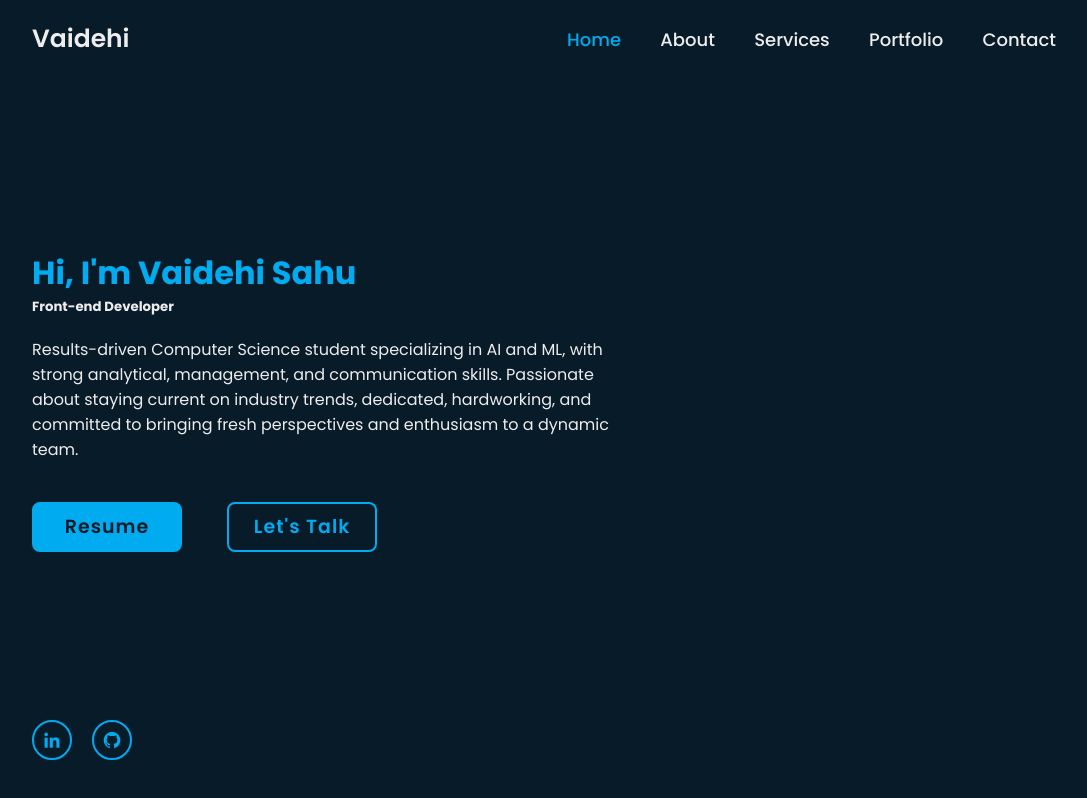
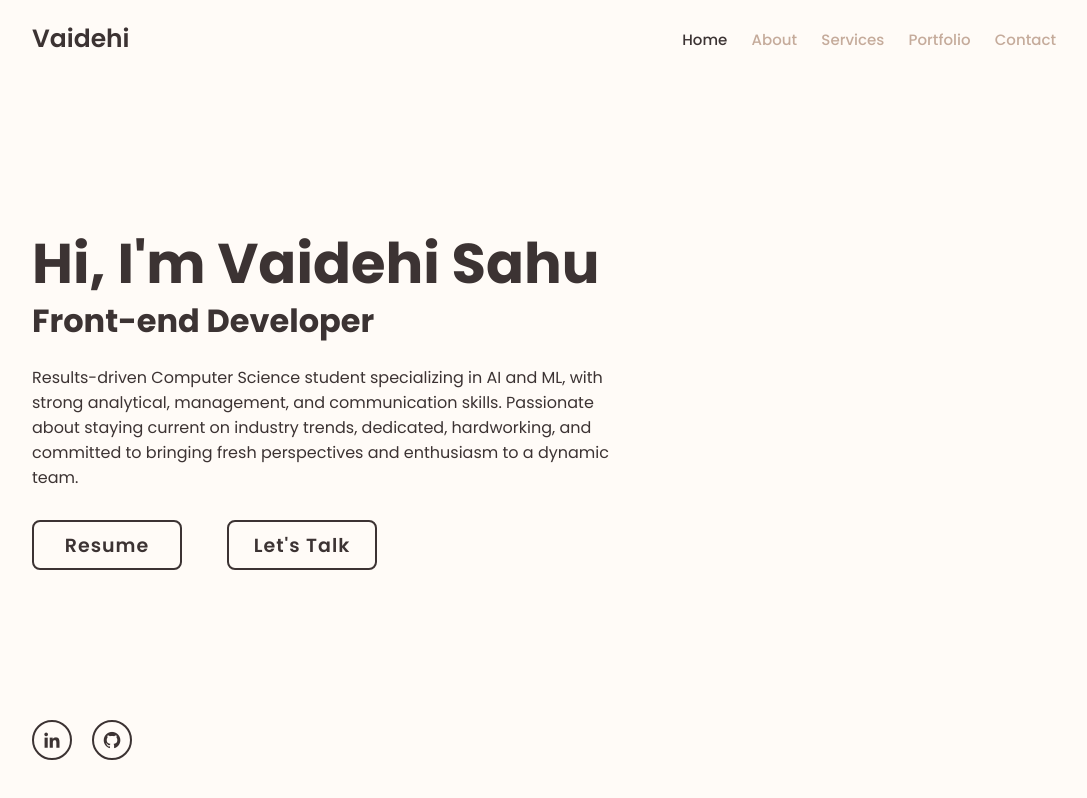
Before and after one commit to Vaidehis3007/Web-Development-Projects, a plain HTML site: page Level 1- Task1/Portfolio/index.html in a window 1280 px wide. Shown: the whole page, without its empty margins (96-1183 px from the left). Drawn offline with nearby package versions, Linux system fonts and the light colour scheme.

Commit message:
updated style.css

```diff
--- a/Level 1- Task1/Portfolio/style.css
+++ b/Level 1- Task1/Portfolio/style.css
@@ -9,8 +9,8 @@
 }
 
 body {
-    background: #081b29;
-    color: #ededed
+    background: #fffbf7;
+    color: #3c3333;
 }
 
 .header{
@@ -27,24 +27,37 @@ body {
 }
 
 .logo{
+    position: relative;
     font-size: 25px;
-    color: #ededed;
+    color: #3c3333;
     text-decoration: none;
     font-weight: 600;
 }
 
+.logo::before{
+    content: '';
+    position: absolute;
+    top: 0;
+    right: 0;
+    width: 100%;
+    height: 100%;
+    background: #fffbf7;
+    animation: showRight 1s ease forwards;
+    animation-delay: .4s;
+}
+
 .navbar a {
-    font-size: 18px;
-    color: #ededed;
+    font-size: 15px;
+    color: #c5ab9b;
     text-decoration: none;
     font-weight: 500;
-    margin-left: 35px;
+    margin-left: 20px;
     transition: 3s;
 }
 
 .navbar a:hover,
 .navbar a.active {
-    color: #00abf0;
+    color: #3c3333;
 }
 
 .home {
@@ -61,28 +74,81 @@ body {
     max-width: 600px;
 }
 
-.home-content h1 {
+.home-content h3 {
+    position: relative;
     font-size: 56px;
     font-weight: 700;
     line-height: 1.2;
 }
 
-.home-content h3 {
+.home-content h3::before{
+    content: '';
+    position: absolute;
+    top: 0;
+    right: 0;
+    width: 100%;
+    height: 100%;
+    background: #fffbf7;
+    animation: showRight 1s ease forwards;
+    animation-delay: 1s;
+}
+
+.home-content h5 {
+    position: relative;
     font-size: 32px;
     font-weight: 700;
-    color: #00abf0;
+    color: #3c3333;
+}
+
+.home-content h5::before{
+    content: '';
+    position: absolute;
+    top: 0;
+    right: 0;
+    width: 100%;
+    height: 100%;
+    background: #fffbf7;
+    animation: showRight 1s ease forwards;
+    animation-delay: 1.3s;
 }
 
 .home-content p {
+    position: relative;
     font-size: 16px;
-    margin: 20px 0 40px;
+    margin: 20px 0 30px;
+}
+
+.home-content p::before{
+    content: '';
+    position: absolute;
+    top: 0;
+    right: 0;
+    width: 100%;
+    height: 100%;
+    background: #fffbf7;
+    animation: showRight 1s ease forwards;
+    animation-delay: 1.6s;
 }
 
 .home-content .btn-box{
+    position: relative;
     display: flex;
     justify-content: space-between;
     width: 345px;
     height: 50px;
+}
+
+.home-content .btn-box::before{
+    content: '';
+    position: absolute;
+    top: 0;
+    right: 0;
+    width: 100%;
+    height: 100%;
+    background: #fffbf7;
+    animation: showRight 1s ease forwards;
+    animation-delay: 1.9s;
+    z-index: 2;
 }
 
 .btn-box a {
@@ -92,11 +158,11 @@ body {
     align-items: center;
     width: 150px;
     height: 100%;
-    background: #00abf0;
-    border: 2px solid #00abf0;
+    background: #fffbf7;
+    border: 2px solid #3c3333;
     border-radius:  8px;
     font-size: 19px;
-    color: #081b29;
+    color: #3c3333;
     text-decoration: none;
     font-weight: 600;
     letter-spacing: 1px;
@@ -106,20 +172,20 @@ body {
 }
 
 .btn-box a:hover{
-    color: #00abf0;
+    color: #3c3333;
 }
 
 .btn-box a:nth-child(2) {
     background: transparent;
-    color: #00abf0;
+    color: #3c3333;
 }
 
 .btn-box a:nth-child(2):hover{
-    color: #081b29;
+    color: #3c3333;
 }
 
 .btn-box a:nth-child(2)::before{
-    background: #00abf0;
+    background: #c5ab9b;
 }
 
 .btn-box a::before {
@@ -129,7 +195,7 @@ body {
     left: 0;
     width: 0;
     height: 100%;
-    background: #081b29;
+    background: #c5ab9b;
     z-index: -1;
     transition: .5s;
 }
@@ -146,6 +212,19 @@ body {
     justify-content: space-between;
 }
 
+.home-sci::before{
+    content: '';
+    position: absolute;
+    top: 0;
+    right: 0;
+    width: 100%;
+    height: 100%;
+    background: #fffbf7;
+    animation: showRight 1s ease forwards;
+    animation-delay: 2.5s;
+    z-index: 2;
+}
+
 .home-sci a {
     position: relative;
     display: inline-flex;
@@ -154,10 +233,10 @@ body {
     width: 40px;
     height: 40px;
     background: transparent;
-    border: 2px solid #00abf0;
+    border: 2px solid #3c3333;
     border-radius: 50%;
     font-size: 20px;
-    color: #00abf0;
+    color: #3c3333;
     text-decoration: none;
     z-index: 1;
     overflow: hidden;
@@ -175,7 +254,7 @@ body {
     left: 0;
     width: 0;
     height: 100%;
-    background: #00abf0;
+    background: #c5ab9b;
     z-index: -1;
     transition: .5s;
 }
@@ -192,9 +271,39 @@ body {
     height: 100%;
     background: transparent;
     transition: 3s;
+    animation: manipActiveHover .1s forwards;
+    animation-delay: 4s;
+    pointer-events: none;
 }
 
+
 .home-imgHover:hover {
-    background: #081b29;
+    background: #3c3333;
     opacity: .8;
 }
+
+.home-imgHover::after{
+    content: '';
+    position: absolute;
+    top: 0;
+    right: 0;
+    width: 110%;
+    height: 100%;
+    background: #c5ab9b;
+    animation: showRight 1s ease forwards;
+    animation-delay: 3s;
+    z-index: 100;
+}
+
+/*KEYFRAMES ANIMATION*/
+@keyframes showRight {
+    100% {
+        width: 0;
+    }
+}
+
+@keyframes manipActiveHover {
+    100% {
+        pointer-events: auto;
+    }
+}
```
